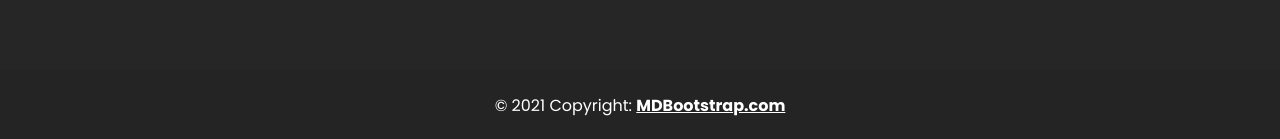
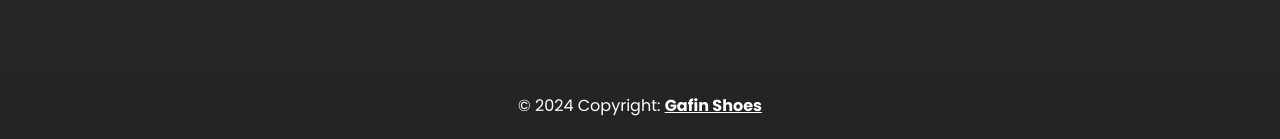
Before and after one commit to AdityaWjy/gafin-app, a Vue app: page / in a window 1280 px wide. Shown: the part 1112-1251 px from the top of the page. Built offline with nearby package versions, Linux system fonts and the light colour scheme.

Commit message:
change footer text

```diff
--- a/src/components/footer.vue
+++ b/src/components/footer.vue
@@ -152,9 +152,9 @@
         class="text-center p-4"
         style="background-color: rgba(0, 0, 0, 0.05)"
       >
-        © 2021 Copyright:
+        © 2024 Copyright:
         <a class="text-reset fw-bold" href="https://mdbootstrap.com/"
-          >MDBootstrap.com</a
+          >Gafin Shoes</a
         >
       </div>
       <!-- Copyright -->
```
